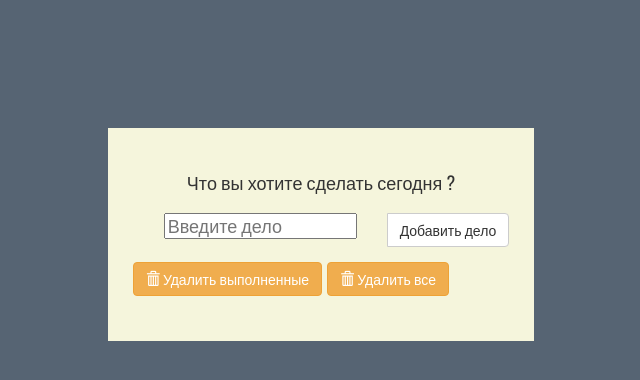
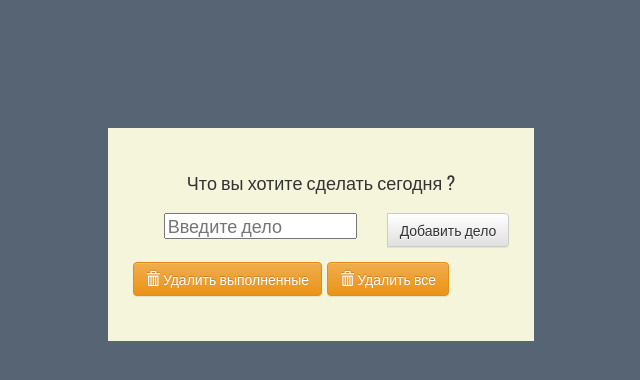
Before and after one commit to popoxa/TODO, a Django app: page / in a window 1280 px wide. Shown: the top 380 px of the page, without its empty margins (319-959 px from the left). Run offline with Django 3.2, Linux system fonts and the light colour scheme; data that the repository does not hold is empty; some libraries are stand-ins or nearby versions.

Commit message:
Commit 6

```diff
--- a/TODO_list/templates/TODO/index.html
+++ b/TODO_list/templates/TODO/index.html
@@ -1,6 +1,6 @@
 {% load static %}
 <!DOCTYPE html>
-<html lang="en">
+<html lang="ru">
 	<head>
 		<meta charset="utf-8">
 		<meta http-equiv="X-UA-Compatible" content="IE=edge">
@@ -10,7 +10,8 @@
 		<link href="https://fonts.googleapis.com/css?family=Oswald" rel="stylesheet">
 
 		<!-- Bootstrap CSS -->
-		<link rel="stylesheet" href="{% static 'TODO/bs/css/bootstrap.css' %}" />
+         <link rel="stylesheet" href="//maxcdn.bootstrapcdn.com/bootstrap/3.2.0/css/bootstrap.min.css">
+        <link rel="stylesheet" href="//maxcdn.bootstrapcdn.com/bootstrap/3.2.0/css/bootstrap-theme.min.css">
 		<link rel="stylesheet" href="{% static 'todo/styles.css' %}" />
 	</head>
 	<body>
```
